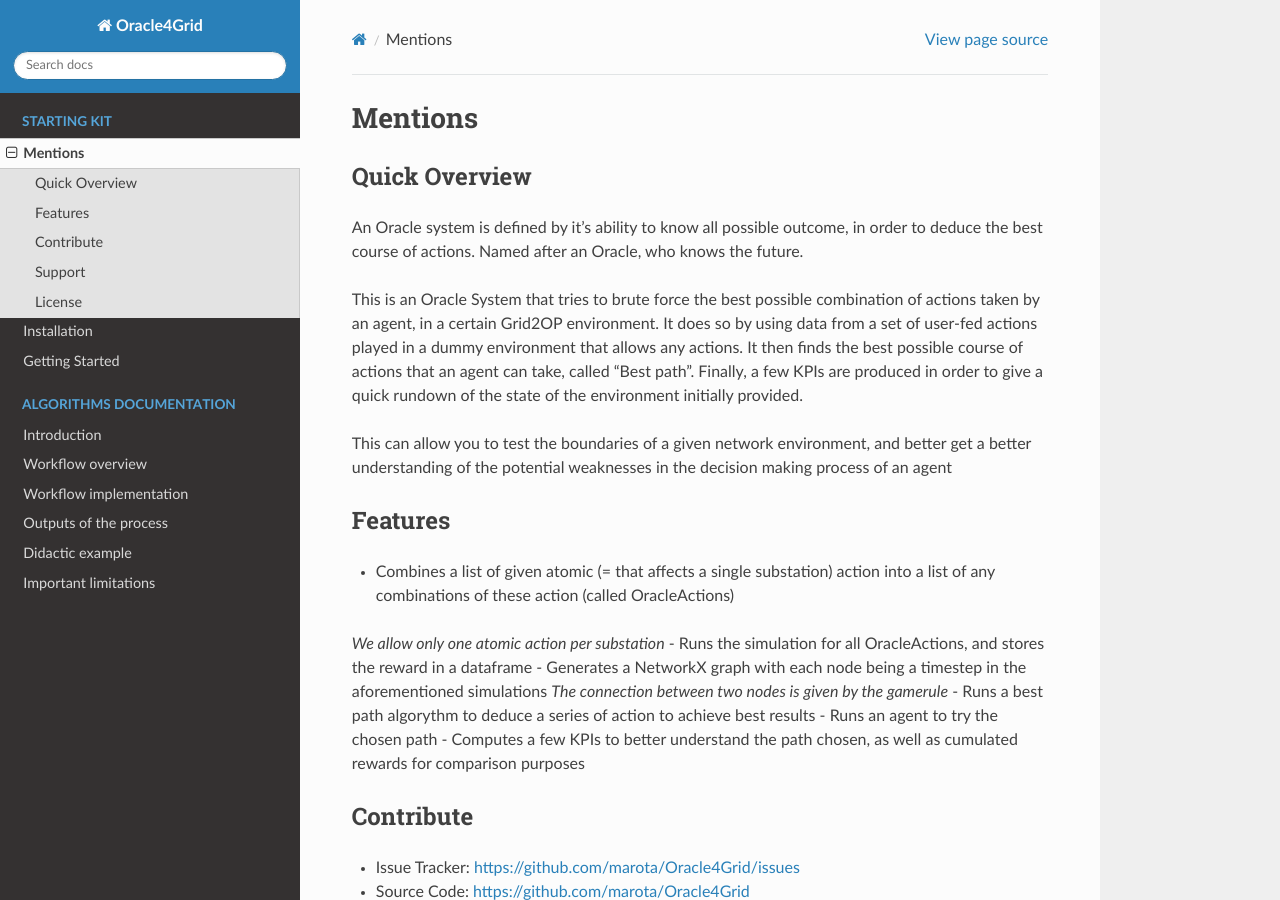
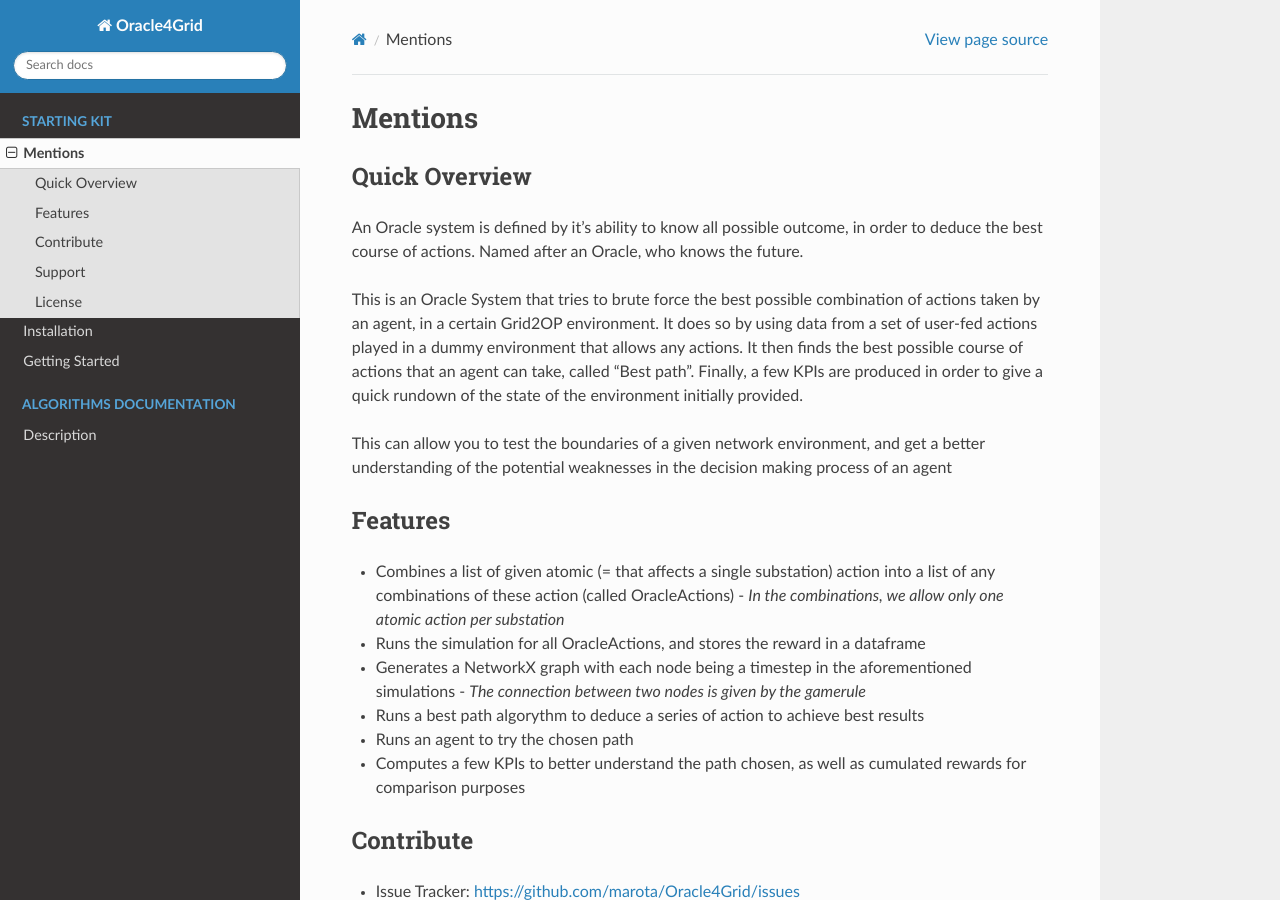
Before and after one commit to marota/Oracle4Grid, a Sphinx documentation site: the page built from docs/README.rst, in a window 1280 px wide and 900 px high. Built offline with Sphinx 7.4.7 and the Read the Docs theme 2.0.0, drawn with Linux system fonts in a browser that asks for light colours.

```diff
--- a/docs/DESCRIPTION.rst
+++ b/docs/DESCRIPTION.rst
@@ -1,6 +1,6 @@
 # TODO
 
-**********
+***********
 Description
 ***********
 
--- a/docs/README.rst
+++ b/docs/README.rst
@@ -1,8 +1,8 @@
 Mentions
-=======
+=========
 
 Quick Overview
---------
+------------------
 
 An Oracle system is defined by it's ability to know all possible outcome,
 in order to deduce the best course of actions. Named after an Oracle, who knows the future.
@@ -12,34 +12,32 @@ It does so by using data from a set of user-fed actions played in a dummy enviro
 It then finds the best possible course of actions that an agent can take, called "Best path".
 Finally, a few KPIs are produced in order to give a quick rundown of the state of the environment initially provided.
 
-This can allow you to test the boundaries of a given network environment, and better get a better understanding of the potential weaknesses
+This can allow you to test the boundaries of a given network environment, and get a better understanding of the potential weaknesses
 in the decision making process of an agent
 
 Features
---------
+----------
 
-- Combines a list of given atomic (= that affects a single substation) action into a list of any combinations of these action (called OracleActions)
-*We allow only one atomic action per substation*
+- Combines a list of given atomic (= that affects a single substation) action into a list of any combinations of these action (called OracleActions) - *In the combinations, we allow only one atomic action per substation*
 - Runs the simulation for all OracleActions, and stores the reward in a dataframe
-- Generates a NetworkX graph with each node being a timestep in the aforementioned simulations
-*The connection between two nodes is given by the gamerule*
+- Generates a NetworkX graph with each node being a timestep in the aforementioned simulations - *The connection between two nodes is given by the gamerule*
 - Runs a best path algorythm to deduce a series of action to achieve best results
 - Runs an agent to try the chosen path
 - Computes a few KPIs to better understand the path chosen, as well as cumulated rewards for comparison purposes
 
 Contribute
-----------
+-------------
 
 - Issue Tracker: https://github.com/marota/Oracle4Grid/issues
 - Source Code: https://github.com/marota/Oracle4Grid
 
 Support
--------
+----------
 
 If you are having issues, please let us know on github
 
 License
--------
+---------
 Copyright 2020-2021 RTE France
 
     RTE: http://www.rte-france.com
```
Also changed, not shown: docs/GETTING_STARTED.rst (+39 -46 lines), main.py (+5 -5 lines).
